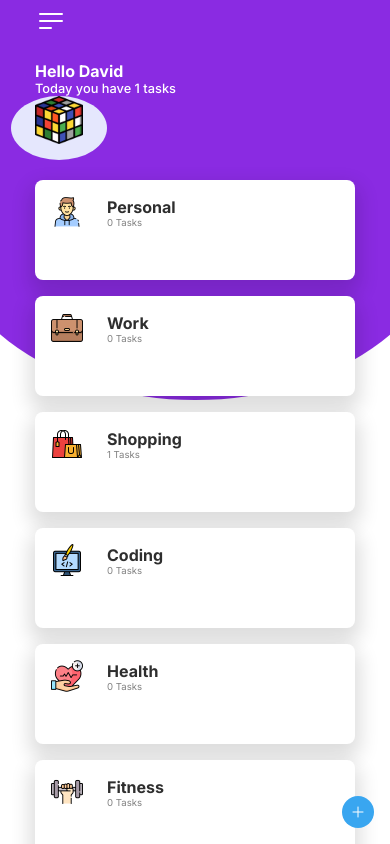
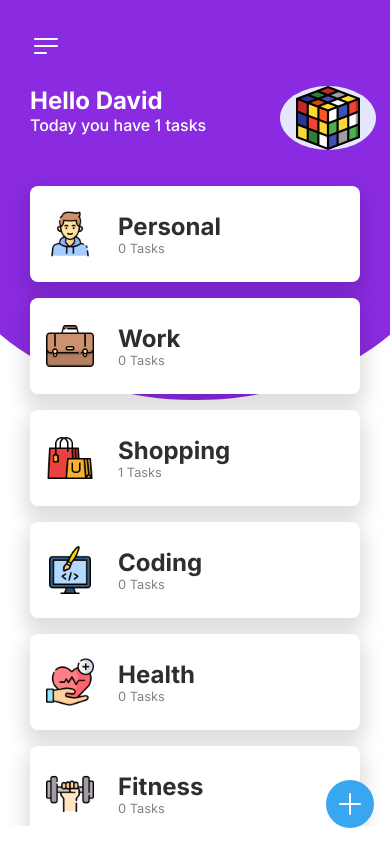
Before and after one commit to Davidcm2803/todo-list-test, a plain HTML site: page index.html in a window 390 px wide. Drawn offline with Linux system fonts and the light colour scheme.

Commit message:
Update style.css

```diff
--- a/style.css
+++ b/style.css
@@ -469,117 +469,3 @@ button.add-btn {
     opacity: 1;
     visibility: visible;
 }
-
-/* Responsive Styles */
-@media (max-width: 600px) {
-    .wrapper {
-        padding: 10px;
-    }
-
-    .welcome {
-        flex-direction: column;
-        align-items: flex-start;
-    }
-
-    .welcome h1 {
-        font-size: 1.25rem;
-    }
-
-    .welcome p {
-        font-size: 0.9rem;
-    }
-
-    .welcome .img img {
-        width: 3rem;
-    }
-
-    .category {
-        padding: 1rem;
-        flex-direction: column;
-        align-items: flex-start;
-    }
-
-    .category .left img {
-        width: 2.5rem;
-    }
-
-    .category .content h1 {
-        font-size: 1.25rem;
-    }
-
-    .category .content p {
-        font-size: 0.7rem;
-    }
-
-    .task-wrapper {
-        flex-direction: column;
-        align-items: flex-start;
-    }
-
-    .task-wrapper .delete {
-        display: none;
-    }
-
-    .add-task-btn {
-        padding: 0.5rem;
-        width: 2.5rem;
-        height: 2.5rem;
-    }
-
-    .add-task-btn svg {
-        width: 1.5rem;
-    }
-}
-
-@media (max-width: 400px) {
-    .wrapper {
-        padding: 5px;
-    }
-
-    .welcome h1 {
-        font-size: 1rem;
-    }
-
-    .welcome p {
-        font-size: 0.8rem;
-    }
-
-    .category .left img {
-        width: 2rem;
-    }
-
-    .category .content h1 {
-        font-size: 1rem;
-    }
-
-    .category .content p {
-        font-size: 0.6rem;
-    }
-
-    .task-wrapper {
-        flex-direction: column;
-        align-items: flex-start;
-    }
-
-    .task-wrapper .delete {
-        display: none;
-    }
-
-    .add-task-btn {
-        padding: 0.3rem;
-        width: 2rem;
-        height: 2rem;
-    }
-
-    .add-task-btn svg {
-        width: 1rem;
-    }
-
-    .add-task {
-        padding: 10px;
-    }
-
-    .input-group {
-        margin-bottom: 10px;
-    }
-}
```
